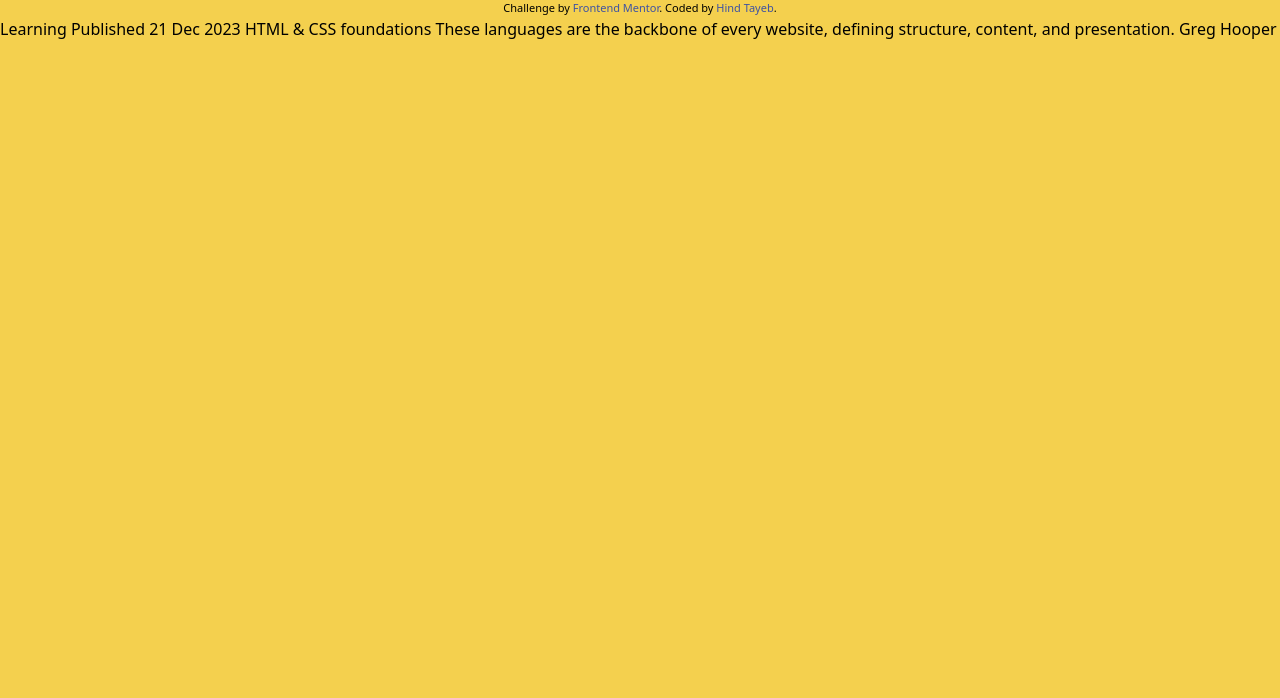
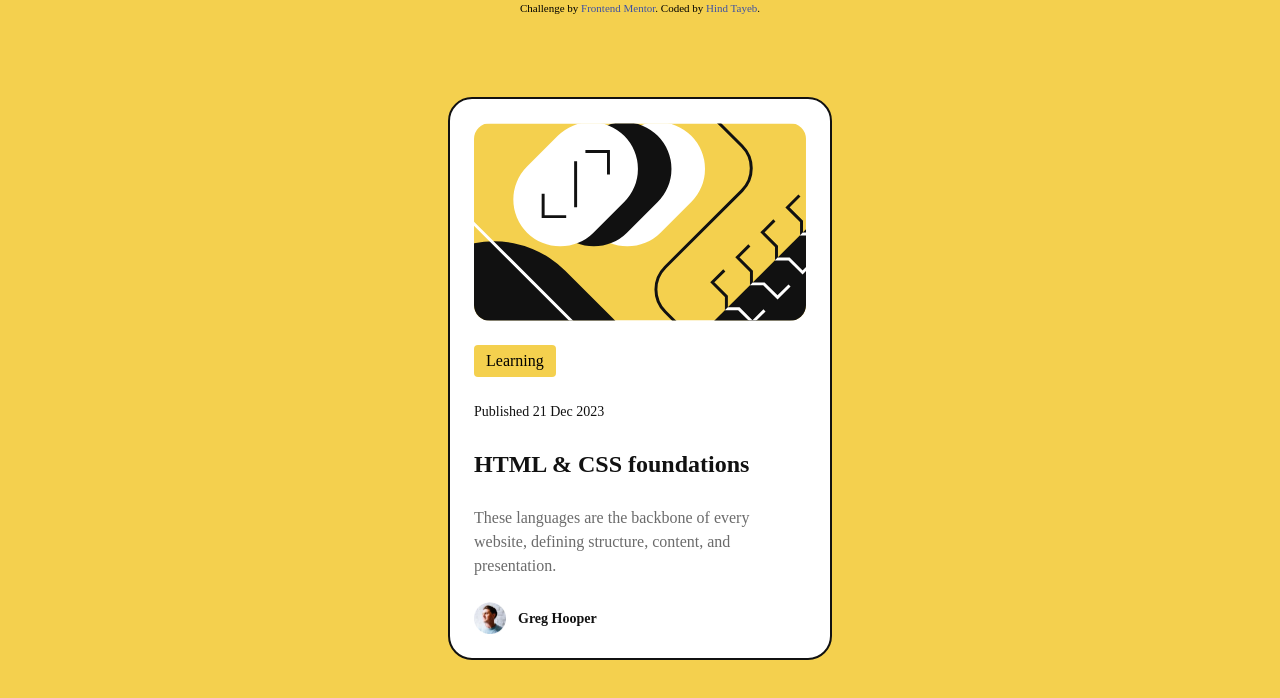
Before and after one commit to HindTayeb/blog-preview-card-main, a website: page index.html in a window 1280 px wide. Drawn offline with Linux system fonts and the light colour scheme.

Commit message:
finish html

```diff
--- a/index.html
+++ b/index.html
@@ -14,9 +14,11 @@
 
     <title>Blog preview card | Frontend Mentor</title>
 
-    <link href="./output.css" rel="stylesheet" />
+    <link href="./src/output.css" rel="stylesheet" />
   </head>
-  <body class="bg-yellow">
+  <body
+    class="grid grid-rows-1 gap-20 place-content-center bg-yellow font-figtree"
+  >
     <header>
       <div class="attribution">
         Challenge by
@@ -26,9 +28,38 @@
       </div>
     </header>
     <main>
-      Learning Published 21 Dec 2023 HTML & CSS foundations These languages are
-      the backbone of every website, defining structure, content, and
-      presentation. Greg Hooper
+      <div
+        class="bg-white rounded-3xl border-grey-950 p-200 border-2 w-[384px]"
+      >
+        <img
+          src="./assets/images/illustration-article.svg"
+          alt="Article image"
+          class="rounded-2xl mb-200 w-[366px]"
+        />
+        <div class="grid gap-6">
+          <div class="bg-yellow w-min px-150 py-50 rounded-xs">Learning</div>
+          <div class="text-s font-500 leading-150 text-grey-950">
+            Published 21 Dec 2023
+          </div>
+          <div class="text-grey-950 font-800 leading-150 text-l">
+            HTML & CSS foundations
+          </div>
+          <div class="text-grey-500 font-500 leading-150 text-m">
+            These languages are the backbone of every website, defining
+            structure, content, and presentation.
+          </div>
+          <div class="flex items-center">
+            <img
+              src="./assets/images/image-avatar.webp"
+              alt="Blog's author name"
+              class="size-[32px]"
+            />
+            <div class="text-grey-950 leading-150 text-s font-800 ml-150">
+              Greg Hooper
+            </div>
+          </div>
+        </div>
+      </div>
     </main>
   </body>
 </html>
--- a/src/input.css
+++ b/src/input.css
@@ -1,20 +1,33 @@
 @import "tailwindcss";
+@font-face {
+  font-family: "Figtree";
+  src: url("../assets/fonts/static/Figtree-Medium.ttf") format("ttf");
+  font-weight: normal;
+  font-style: normal;
+}
 
 @theme {
   --color-yellow: #f4d04e;
   --color-grey-950: #111111;
   --color-grey-500: #6b6b6b;
 
-  --spacing-300: 24px;
+  --spacing-200: 24px;
   --spacing-150: 12px;
   --spacing-100: 8px;
   --spacing-50: 4px;
 
+  --radius-xs: 4px;
+
   --font-weight-500: 500;
   --font-weight-800: 800;
 
+  --font-figtree: "Figtree";
+
+  --text-l: 24px;
   --text-m: 16px;
   --text-s: 14px;
+
+  --leading-150: 150%;
 }
 
 .attribution {
```
Also changed, not shown: src/output.css.
